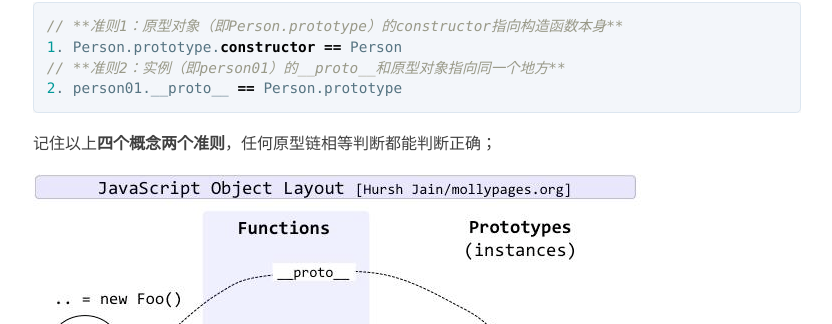
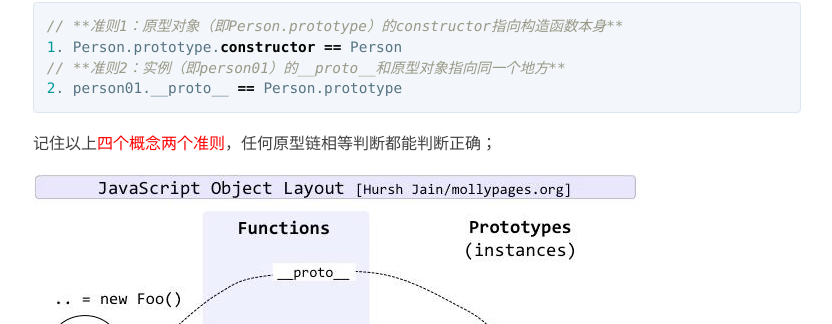
Before and after one commit to higwendolyn/Alias, a Jekyll site: the page built from _posts/2021-01-19-js-inherit.md, in a window 1280 px wide. Shown: the part 1167-1491 px from the top of the page, without its empty margins (63-895 px from the left). Built offline with Jekyll 4.4.1, drawn with Linux system fonts in a browser that asks for light colours.

Commit message:
修改样式

````diff
--- a/_posts/2021-01-19-js-inherit.md
+++ b/_posts/2021-01-19-js-inherit.md
@@ -48,7 +48,7 @@ let person01 = new Person('小明', 18);
 2. person01.__proto__ == Person.prototype
 ```
 
-记住以上**四个概念两个准则**，任何原型链相等判断都能判断正确；
+记住以上<span style="color: red;">四个概念两个准则</span>，任何原型链相等判断都能判断正确；
 
 ![image.png](../../../images/inherit3.png)
 
````
